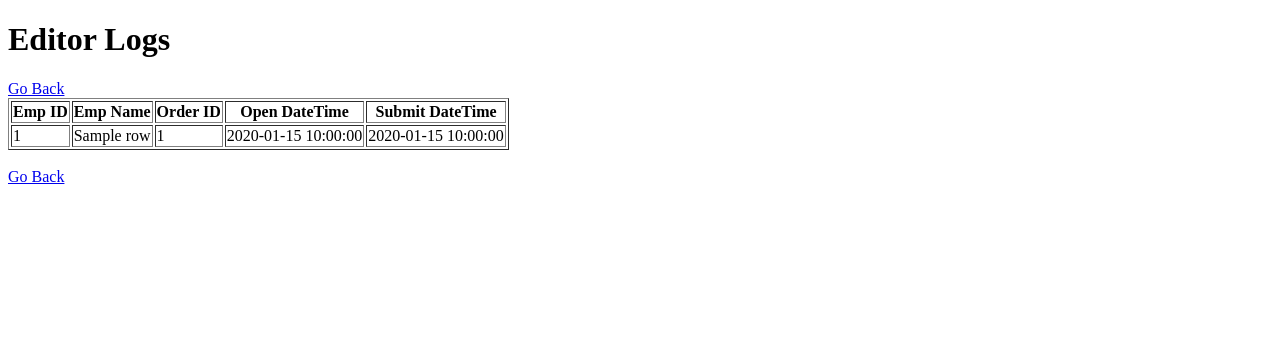
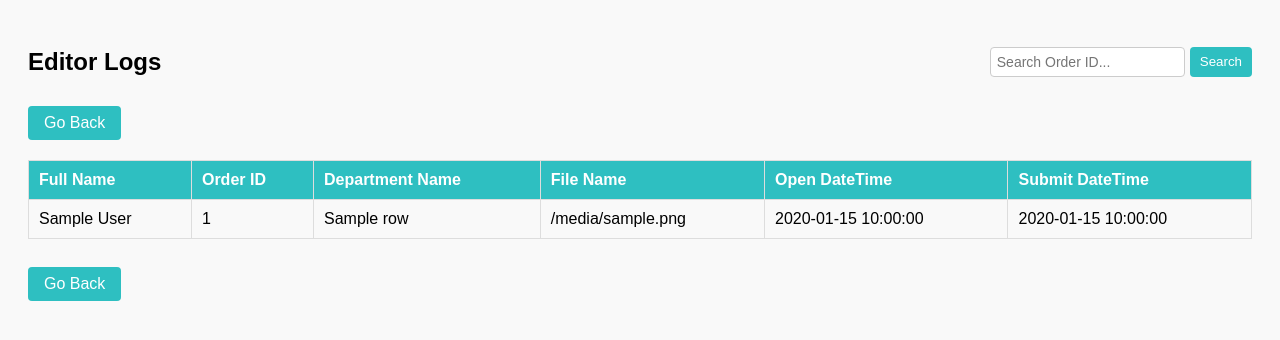
Before and after one commit to jaiswal98/checkbox, a Flask app: template templates/editor_logs.html in a window 1280 px wide. Shown: the top 340 px of the page. Run offline with Flask 3, Linux system fonts and the light colour scheme; the template is opened without the code that fills it: most values are stand-ins (such as "Sample title", 1, 10 or a date in 2020).

Commit message:
Update editor_logs.html

```diff
--- a/templates/editor_logs.html
+++ b/templates/editor_logs.html
@@ -2,29 +2,88 @@
 <html>
 <head>
     <title>Editor Logs</title>
+    <style>
+        body { font-family: Arial; background-color: #f9f9f9; padding: 20px; }
+        table { border-collapse: collapse; width: 100%; margin-top: 20px; }
+        th, td { padding: 10px; border: 1px solid #ddd; text-align: left; }
+        th { background-color: #2ebfc1; color: white; }
+        .top-bar {
+            display: flex;
+            justify-content: space-between;
+            align-items: center;
+        }
+
+        .search-box {
+            display: flex;
+            justify-content: flex-end;
+        }
+
+        .search-box input[type="text"] {
+            padding: 6px;
+            border: 1px solid #ccc;
+            border-radius: 4px;
+            font-size: 14px;
+        }
+
+        .search-box input[type="submit"] {
+            padding: 6px 10px;
+            margin-left: 5px;
+            background-color: #2ebfc1;
+            color: white;
+            border: none;
+            border-radius: 4px;
+            cursor: pointer;
+        }
+
+        .search-box input[type="submit"]:hover {
+            background-color: #27a6a8;
+        }
+    </style>
 </head>
 <body>
-    <h1>Editor Logs</h1>
-    <a href="/">Go Back</a>
+    <div class="top-bar">
+        <h2>Editor Logs</h2>
+        <form class="search-box" action="" method="get">
+            <input type="text" name="search" placeholder="Search Order ID..." value="{{ request.args.get('search', '') }}">
+            <input type="submit" value="Search">
+        </form>
+    </div>
+    <a href="/"style="
+    display: inline-block;
+    padding: 8px 16px;
+    background-color: #2ebfc1;
+    color: white;
+    text-decoration: none;
+    border-radius: 4px;
+    margin-top: 10px;">Go Back</a>
     <table border="1">
         <tr>
-            <th>Emp ID</th>
-            <th>Emp Name</th>
+            <th>Full Name</th>
             <th>Order ID</th>
+            <th>Department Name</th>
+            <th>File Name</th>
             <th>Open DateTime</th>
             <th>Submit DateTime</th>
         </tr>
         {% for row in data %}
         <tr>
-            <td>{{ row.emp_id }}</td>
-            <td>{{ row.emp_name }}</td>
+            <td>{{ row.full_name }}</td>
             <td>{{ row.order_id }}</td>
+            <td>{{ row.dept_name }}</td>
+            <td>{{ row.file_name }}</td>
             <td>{{ row.open_datetime }}</td>
             <td>{{ row.submit_datetime }}</td>
         </tr>
         {% endfor %}
     </table>
     <br>
-    <a href="/">Go Back</a>
+    <a href="/"style="
+    display: inline-block;
+    padding: 8px 16px;
+    background-color: #2ebfc1;
+    color: white;
+    text-decoration: none;
+    border-radius: 4px;
+    margin-top: 10px;">Go Back</a>
 </body>
 </html>
```
